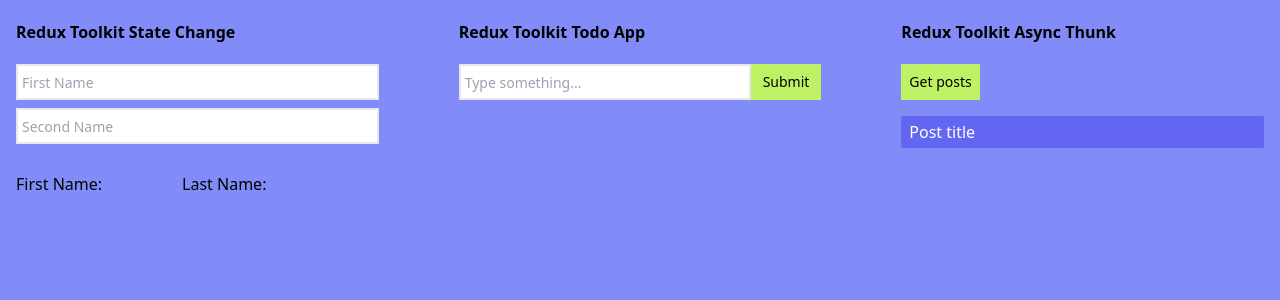
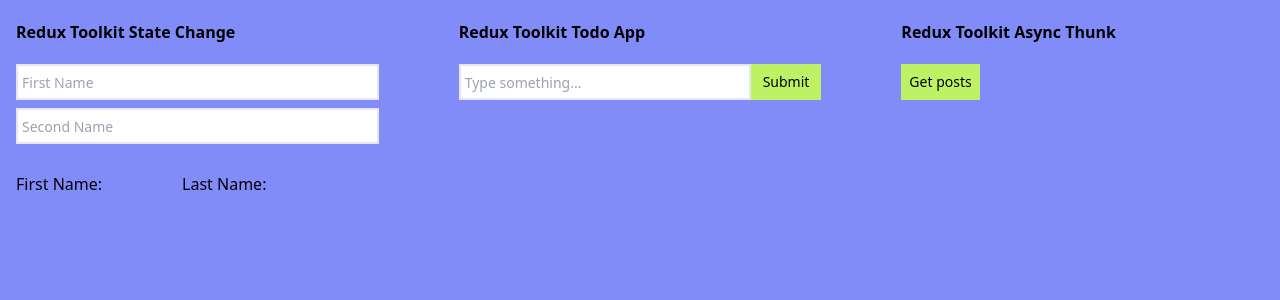
Before and after one commit to Aleksei-89ST/redux-toolkit-ui, a React (Create React App) app: page / in a window 1280 px wide. Shown: the top 300 px of the page. Built offline with nearby package versions, Linux system fonts and the light colour scheme.

Commit message:
поличил posts с API

```diff
--- a/src/components/PostItem.js
+++ b/src/components/PostItem.js
@@ -1,11 +1,11 @@
-import React from 'react'
+import React from "react";
 
-const PostItem = () => {
-    return (
-        <div className='flex w-full bg-indigo-500 hover:bg-indigo-300 transition-all py-1 px-2 text-white rounded-sm cursor-pointer mt-4'>
-            Post title
-        </div>
-    )
-}
+const PostItem = ({ post }) => {
+  return (
+    <div className="flex w-full bg-indigo-500 hover:bg-indigo-300 transition-all py-1 px-2 text-white rounded-sm cursor-pointer mt-4">
+      {post.title}
+    </div>
+  );
+};
 
-export default PostItem
+export default PostItem;
--- a/src/components/Posts.js
+++ b/src/components/Posts.js
@@ -1,22 +1,25 @@
-import React from 'react'
-import { useDispatch } from 'react-redux'
-import { getPosts } from '../features/post/postSlice'
-import PostItem from './PostItem'
+import React from "react";
+import { useDispatch, useSelector } from "react-redux";
+import { getPosts } from "../features/post/postSlice";
+import PostItem from "./PostItem";
 
 const Posts = () => {
-    const dispatch = useDispatch()
+  const dispatch = useDispatch();
+  const posts = useSelector((state) => state.post.posts);
   return (
     <div>
       <button
-                type='submit'
-                className='bg-lime-300  hover:bg-lime-400 transition-all p-2 text-sm'
-                onClick={() => (getPosts)}
+        type="submit"
+        className="bg-lime-300  hover:bg-lime-400 transition-all p-2 text-sm"
+        onClick={() => dispatch(getPosts())}
       >
         Get posts
       </button>
-            <PostItem />
+      {posts?.map((post) => (
+        <PostItem key={post.title} post={post} />
+      ))}
     </div>
-    )
-}
+  );
+};
 
-export default Posts
+export default Posts;
```
Lines whose indentation alone changed are shown as unchanged.
